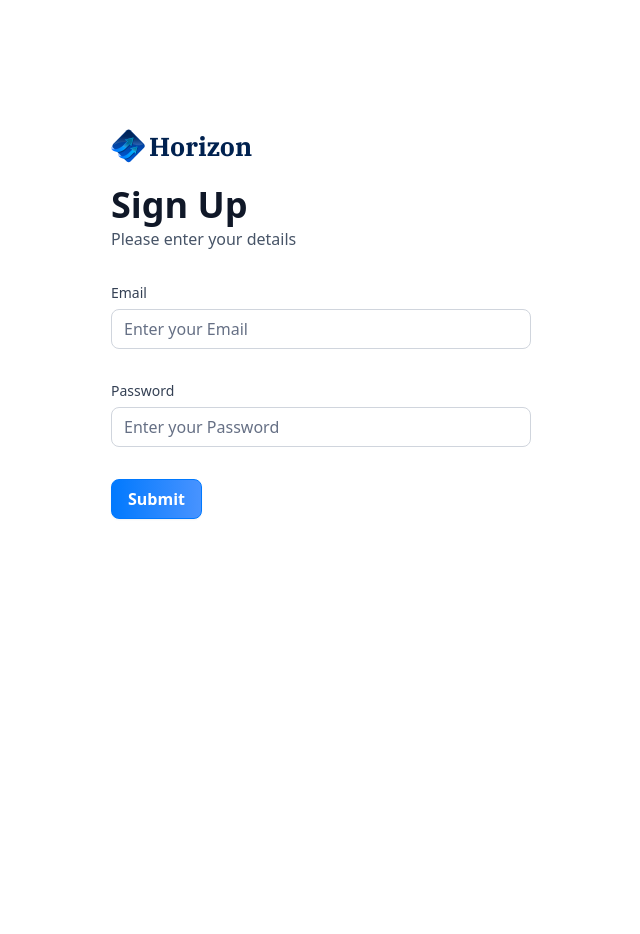
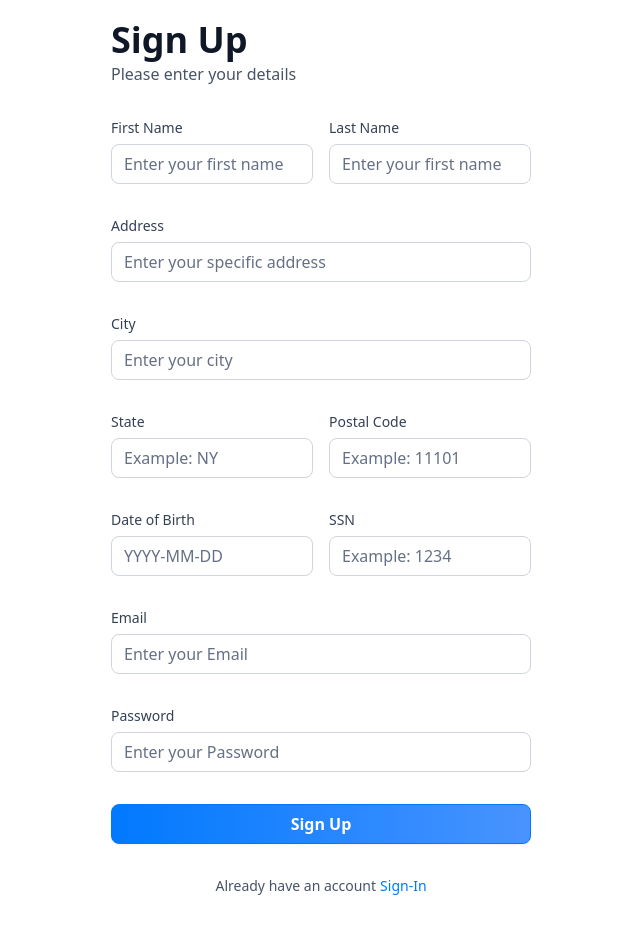
Before and after one commit to Themis23/banking, a Next.js app: page /sign-up in a window 1280 px wide. Shown: the part 76-1010 px from the top of the page, without its empty margins (319-959 px from the left). Before the commit the page ends 800 px from the top, so only its background shows below. Built offline with nearby package versions, Linux system fonts and the light colour scheme.

Commit message:
finish auth page with sign up and sign in

```diff
--- a/components/AuthForm.tsx
+++ b/components/AuthForm.tsx
@@ -12,13 +12,17 @@
 
 import CustomInput from "./CustomInput";
 import { authFormSchema } from "@/lib/utils";
+import { Loader2 } from "lucide-react";
 
 const AuthForm = ({ type }: { type: String }) => {
   const [user, setUser] = useState(null);
+  const [isLoading, setisLoading] = useState(false);
+
+  const formSchema = authFormSchema(type);
 
   // 1. Define your form.
-  const form = useForm<z.infer<typeof authFormSchema>>({
-    resolver: zodResolver(authFormSchema),
+  const form = useForm<z.infer<typeof formSchema>>({
+    resolver: zodResolver(formSchema),
     defaultValues: {
       email: "",
       password: "",
@@ -26,11 +30,27 @@
   });
 
   // 2. Define a submit handler.
-  function onSubmit(values: z.infer<typeof authFormSchema>) {
-    // Do something with the form values.
-    // ✅ This will be type-safe and validated.
-    console.log(values);
-  }
+  const onSubmit = async (data: z.infer<typeof formSchema>) => {
+    setisLoading(true);
+
+    try {
+      // Sign up with Appwrite & create plaid link
+      if (type === "sign-up") {
+        // const newUser = await signUp(data)
+        // setUser(newUser)
+      }
+      if (type === "sign-in") {
+        const response = await signIn({
+          email: data.email,
+          password: data.password,
+        });
+      }
+    } catch (error) {
+      console.log(error);
+    } finally {
+      setisLoading(false);
+    }
+  };
 
   return (
     <section className="auth-form">
@@ -63,6 +83,65 @@
         <>
           <Form {...form}>
             <form onSubmit={form.handleSubmit(onSubmit)} className="space-y-8">
+              {type === "sign-up" && (
+                <>
+                  <div className="flex gap-4">
+                    <CustomInput
+                      control={form.control}
+                      name="firstName"
+                      label="First Name"
+                      placeholder="Enter your first name"
+                    />
+                    <CustomInput
+                      control={form.control}
+                      name="lastName"
+                      label="Last Name"
+                      placeholder="Enter your first name"
+                    />
+                  </div>
+                  <CustomInput
+                    control={form.control}
+                    name="address1"
+                    label="Address"
+                    placeholder="Enter your specific address"
+                  />
+                  <CustomInput
+                    control={form.control}
+                    name="city"
+                    label="City"
+                    placeholder="Enter your city"
+                  />
+                  <div className="flex gap-4">
+                    <CustomInput
+                      control={form.control}
+                      name="state"
+                      label="State"
+                      placeholder="Example: NY"
+                    />
+                    <CustomInput
+                      control={form.control}
+                      name="postalCode"
+                      label="Postal Code"
+                      placeholder="Example: 11101"
+                    />
+                  </div>
+                  <div className="flex gap-4">
+                    <CustomInput
+                      control={form.control}
+                      name="dateOfBirth"
+                      label="Date of Birth"
+                      placeholder="YYYY-MM-DD"
+                    />
+                    <CustomInput
+                      control={form.control}
+                      name="ssn"
+                      label="SSN"
+                      placeholder="Example: 1234"
+                    />
+                  </div>
+                </>
+              )}
+
               <CustomInput
                 control={form.control}
                 name="email"
@@ -75,11 +154,35 @@
                 label="Password"
                 placeholder="Enter your Password"
               />
-              <Button className="form-btn" type="submit">
-                Submit
-              </Button>
+              <div className=" flex flex-col gap-4">
+                <Button className="form-btn" type="submit" disabled={isLoading}>
+                  {isLoading ? (
+                    <>
+                      <Loader2 size={20} className="animate-spin" />
+                      &nbsp; Loading...
+                    </>
+                  ) : type === "sign-in" ? (
+                    "Sign In"
+                  ) : (
+                    "Sign Up"
+                  )}
+                </Button>
+              </div>
             </form>
           </Form>
+          <footer className="flex justify-center gap-1">
+            <p className="text-14 font-normal text-gray-600">
+              {type === "sign-in"
+                ? "Don't have an account?"
+                : "Already have an account"}
+            </p>
+            <Link
+              className="form-link"
+              href={type === "sign-in" ? "/sign-up" : "sign-in"}
+            >
+              {type === "sign-in" ? "Sign-Up" : "Sign-In"}
+            </Link>
+          </footer>
         </>
       )}
     </section>
--- a/components/CustomInput.tsx
+++ b/components/CustomInput.tsx
@@ -10,9 +10,11 @@
 import { Control, FieldPath } from "react-hook-form";
 import { z } from "zod";
 
+const formSchema = authFormSchema("sign-up");
+
 interface CustomInput {
-  control: Control<z.infer<typeof authFormSchema>>;
-  name: FieldPath<z.infer<typeof authFormSchema>>;
+  control: Control<z.infer<typeof formSchema>>;
+  name: FieldPath<z.infer<typeof formSchema>>;
   label: string;
   placeholder: string;
 }
--- a/lib/utils.ts
+++ b/lib/utils.ts
@@ -195,7 +195,17 @@
   return date > twoDaysAgo ? "Processing" : "Success";
 };
 
-export const authFormSchema = z.object({
+export const authFormSchema = (type: string) => z.object({
+  // sign up
+  firstName: type === 'sign-in' ? z.string().optional() : z.string().min(3),
+  lastName: type === 'sign-in' ? z.string().optional() : z.string().min(3),
+  address1: type === 'sign-in' ? z.string().optional() : z.string().max(50),
+  city: type === 'sign-in' ? z.string().optional() : z.string().max(50),
+  state: type === 'sign-in' ? z.string().optional() : z.string().min(2).max(2),
+  postalCode: type === 'sign-in' ? z.string().optional() : z.string().min(3).max(6),
+  dateOfBirth: type === 'sign-in' ? z.string().optional() : z.string().min(3),
+  ssn: type === 'sign-in' ? z.string().optional() : z.string().min(3),
+  // both
   email: z.string().email(),
-  password: z.string().min(8)
-});
+  password: z.string().min(8),
+})
```
Also changed, not shown: lib/actions/user.actions.ts (added).
